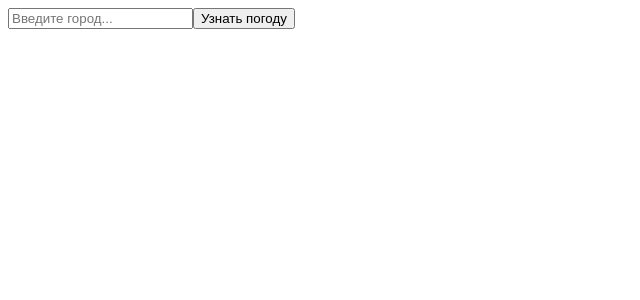
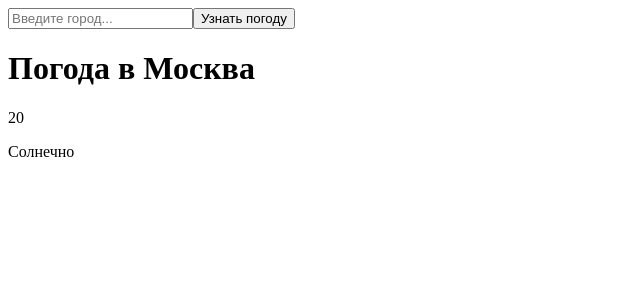
Before and after one commit to wtspcrvtt/weather-app, a React (Vite) app: page / in a window 1280 px wide. Shown: the top 300 px of the page, without its empty margins (0-640 px from the left). Built offline with nearby package versions, Linux system fonts and the light colour scheme.

Commit message:
add weatherDisplay and forma

```diff
--- a/src/App.tsx
+++ b/src/App.tsx
@@ -1,18 +1,26 @@
-import WeatherForm from './components/WeatherForm'
 import { useState } from 'react'
+import WeatherDisplay from './components/WeatherDisplay';
+import WeatherForm from './components/WeatherForm';
 function App() {
   const [city, setCity] = useState('');
+  const [weatherData, setWeatherData] = useState({ name: 'Москва', temp: 20, description: 'Солнечно' });
 
 
-  function handleCityChange() {
-    (newCity: string) => {
-      setCity(newCity);
-      }
-    }
-    return (
 
-      <WeatherForm onCityChange={handleCityChange} />
-    )
+  function fetchWeather() {
+    console.log(city);
+  }
+
+  return (
+    <>
+      <WeatherForm value={city} onChange={setCity} onSearch={fetchWeather} />
+
+
+
+      <WeatherDisplay data={weatherData} />
+      </>
+
+  );
 
 }
 
--- /dev/null
+++ b/src/components/WeatherDisplay.tsx
@@ -0,0 +1,13 @@
+function WeatherDisplay({ data }: {data: any }) {
+
+    return (
+        <div>
+            <h1>Погода в {data.name}</h1>
+            <p>{data.temp}</p>
+            <p>{data.description}</p>
+        </div>
+    )
+}
+
+
+export default WeatherDisplay;
--- a/src/components/WeatherForm.tsx
+++ b/src/components/WeatherForm.tsx
@@ -1,10 +1,18 @@
-function WeatherForm() {
+interface WeatherFormProps {
+    value: string;
+    onChange: (city: string) => void;
+    onSearch: () => void;
+}
+function WeatherForm({value, onChange, onSearch}: WeatherFormProps) {
     return (
         <div>
-        <input type="text" placeholder="Введите город..." />
-        <button>Узнать погоду</button>
+            <input type="text" placeholder="Введите город..."
+            value={value}
+            onChange={(e) => onChange(e.target.value)} />
+            <button onClick={onSearch}>Узнать погоду</button>
         </div>
     )
 }
 
+
 export default WeatherForm
```
Also changed, not shown: 2 other files (tests, documents, lock files or other folders).
